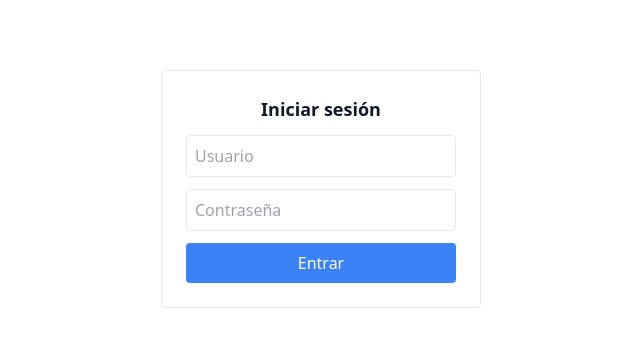
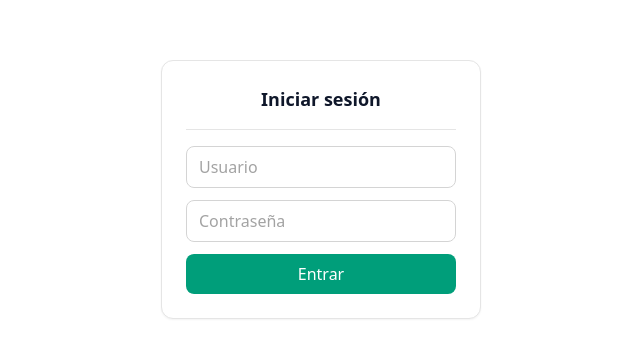
Before and after one commit to maestria-proyecto-eps/frontend-eps, a React (Vite) app: page /login in a window 1280 px wide. Shown: the part 211-568 px from the top of the page, without its empty margins (319-959 px from the left). Built offline with nearby package versions, Linux system fonts and the light colour scheme; no server answers.

Commit message:
login using ui components

```diff
--- a/src/pages/auth/Login.jsx
+++ b/src/pages/auth/Login.jsx
@@ -3,6 +3,12 @@ import { useNavigate } from "react-router-dom";
 import { http } from "../../services/api/http";
 import { endpoints } from "../../services/api/endpoints";
 import { AuthContext } from "../../services/auth/AuthProvider";
+
+import {
+  Button,
+  Input,
+  Card,
+} from '../../components/ui';
 
 export default function Login() {
   const nav = useNavigate();
@@ -33,44 +39,37 @@ export default function Login() {
 
   return (
     <div className="min-h-screen flex items-center justify-center">
-      <form
-        onSubmit={submit}
-        className="border p-6 rounded space-y-3 w-80"
-      >
-        <h2 className="text-lg font-bold text-center">
-          Iniciar sesión
-        </h2>
+      <Card className="w-80">
+        <Card.Header>
+          <h2 className="text-lg font-bold text-center">Iniciar sesión</h2>
+        </Card.Header>
 
-        <input
+        <Card.Body>
+          <form onSubmit={submit} className="space-y-3">
+            <Input
               placeholder="Usuario"
+              name="user_name"
               value={user_name}
               onChange={(e) => setUser(e.target.value)}
-          className="border p-2 w-full rounded"
               required
             />
 
-        <input
+            <Input
               type="password"
               placeholder="Contraseña"
+              name="password"
               value={password}
               onChange={(e) => setPass(e.target.value)}
-          className="border p-2 w-full rounded"
+              error={msg || undefined}
               required
             />
 
-        <button
-          type="submit"
-          className="bg-blue-500 text-white p-2 w-full rounded"
-        >
+            <Button type="submit" fullWidth>
               Entrar
-        </button>
-
-        {msg && (
-          <div className="text-red-500 text-sm text-center">
-            {msg}
-          </div>
-        )}
+            </Button>
           </form>
+        </Card.Body>
+      </Card>
     </div>
   );
 }
```
Lines whose indentation alone changed are shown as unchanged.
